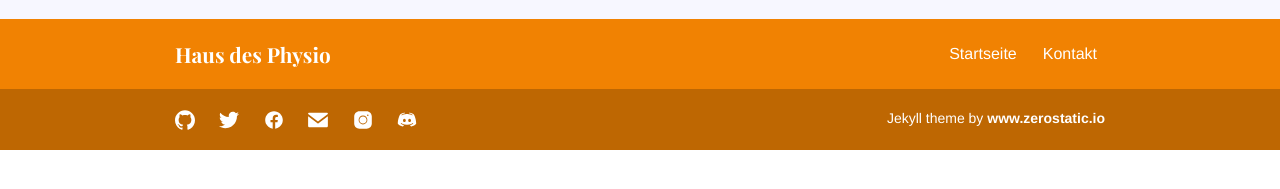
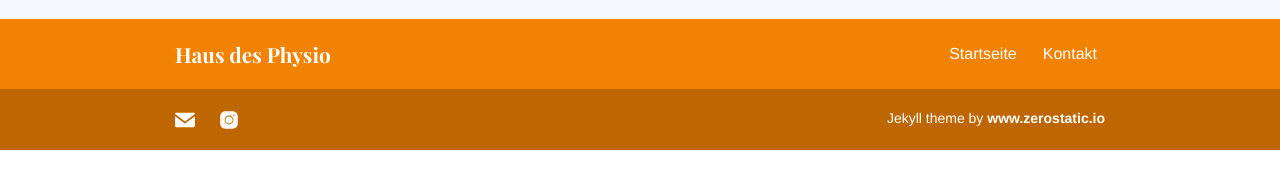
Before and after one commit to m-martin-j/physiotherapy-practice-web, a Jekyll site: the page built from _pages/index.md, in a window 1280 px wide and 900 px high, scrolled down 701 px. Shown: the part 700-889 px from the top of the window. Built offline with Jekyll 4.4.1, drawn with Linux system fonts in a browser that asks for light colours.

Commit message:
Change socials

```diff
--- a/_data/social.json
+++ b/_data/social.json
@@ -1,19 +1,4 @@
 [
-  {
-    "name": "Github",
-    "link": "https://github.com/zerostaticthemes/jekyll-serif-theme",
-    "image": "images/social/github.svg"
-  },
-  {
-    "name": "Twitter",
-    "link": "https://twitter.com/zerostaticio",
-    "image": "images/social/twitter.svg"
-  },
-  {
-      "name": "Facebook",
-      "link": "https://facebook.com",
-      "image": "images/social/facebook.svg"
-  },
   {
       "name": "Email",
       "link": "mailto:ekyllserif@example.com ",
@@ -23,11 +8,6 @@
       "name": "Instagram",
       "link": "https://instagram.com",
       "image": "images/social/instagram.svg"
-  },
-  {
-      "name": "Discord",
-      "link": "https://discord.com",
-      "image": "images/social/discord.svg"
   }
 
 ]
```
Also changed, not shown: images/social/twitter.svg (deleted).
